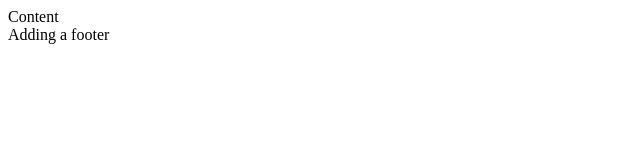
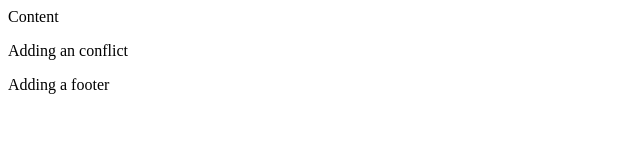
Before and after one commit to johdac/wbstest, a plain HTML site: page index.html in a window 1280 px wide. Shown: the whole page, without its empty margins (0-640 px from the left). Drawn offline with Linux system fonts and the light colour scheme.

Commit message:
Added an conflict to check

```diff
--- a/index.html
+++ b/index.html
@@ -7,6 +7,7 @@
   </head>
   <body>
     Content
+    <p>Adding an conflict</p>
   </body>
   <footer>Adding a footer</footer>
 </html>
```
